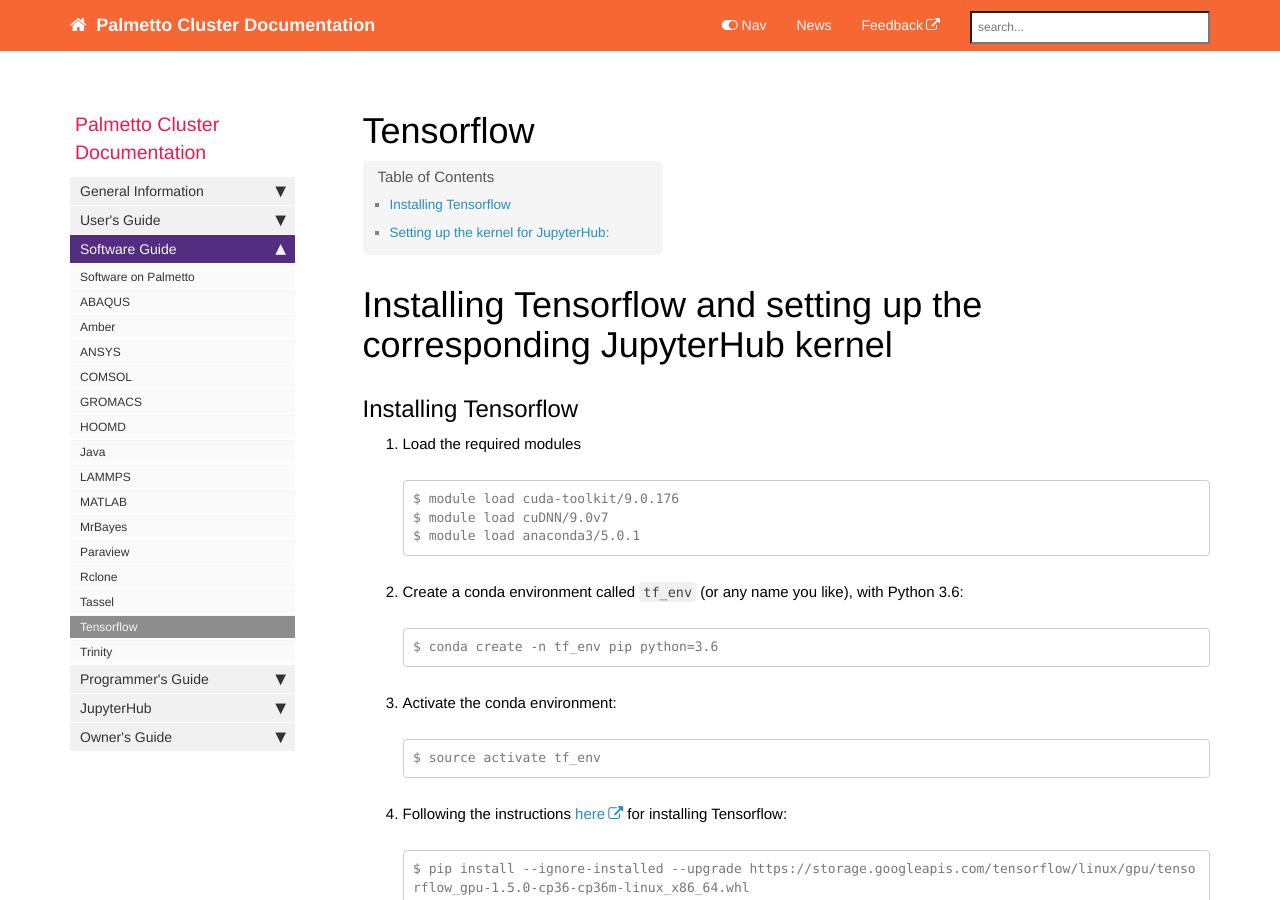
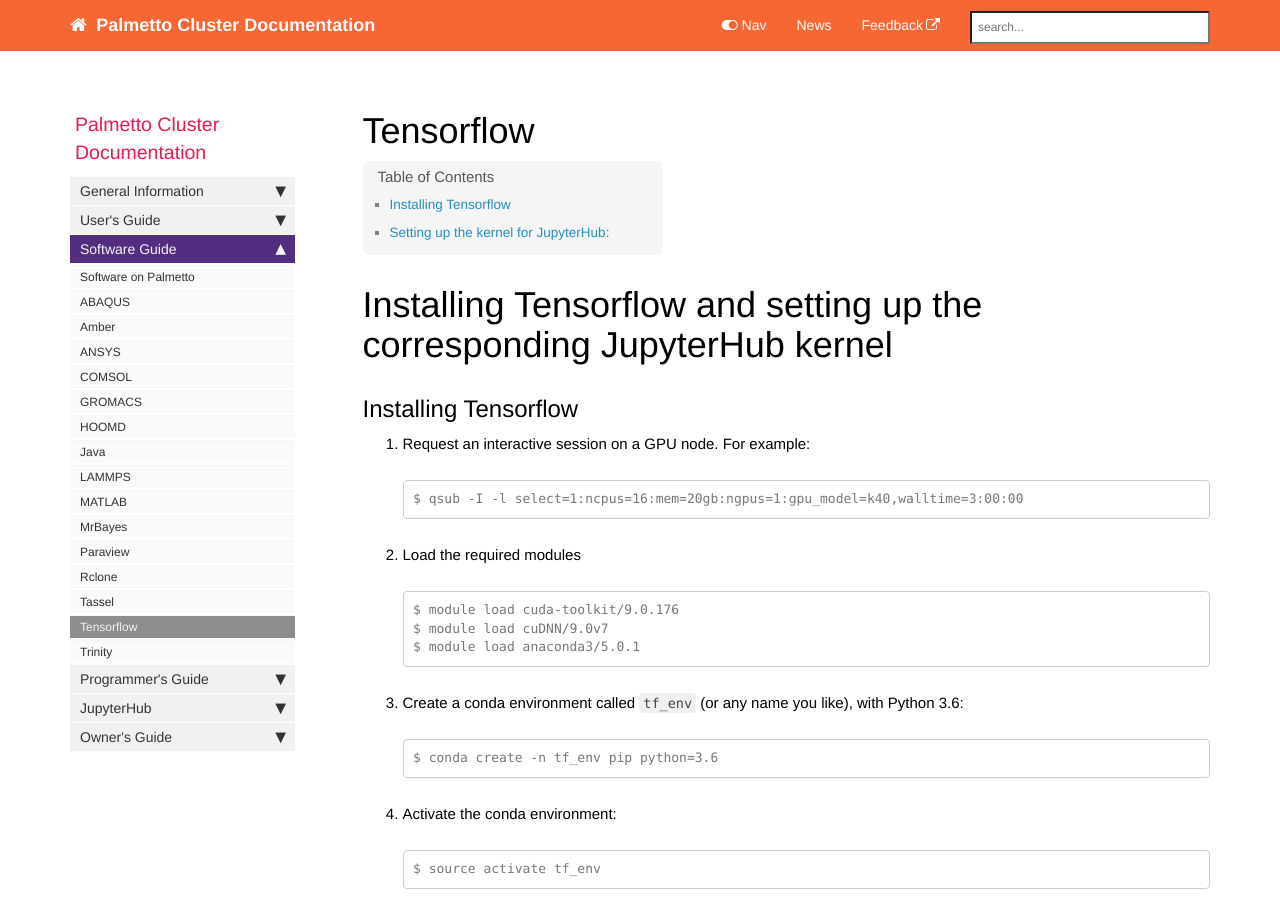
Before and after one commit to clemsonciti/palmetto-documentation, a Jekyll site: the page built from pages/documentation/software_tensorflow.md, in a window 1280 px wide and 900 px high. Built offline with Jekyll 4.4.1, drawn with Linux system fonts in a browser that asks for light colours; nearby versions of some CDN libraries; comment, search, counter and statistics services are not loaded.

Commit message:
Add instructions to request a GPU node in tensorflow page

````diff
--- a/pages/documentation/software_tensorflow.md
+++ b/pages/documentation/software_tensorflow.md
@@ -8,6 +8,12 @@
 # Installing Tensorflow and setting up the corresponding JupyterHub kernel
 
 ## Installing Tensorflow
+
+1. Request an interactive session on a GPU node. For example:
+
+   ```
+   $ qsub -I -l select=1:ncpus=16:mem=20gb:ngpus=1:gpu_model=k40,walltime=3:00:00
+   ```
 
 1. Load the required modules
 
````
